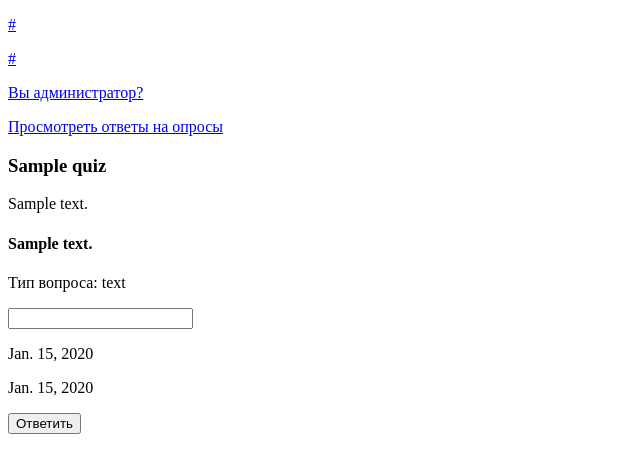
After one commit to mykhailokukol/fabrique_test, a Django app: page /quiz/1/ in a window 1280 px wide. The commit adds this page. Shown: the top 473 px of the page, without its empty margins (0-640 px from the left). Run offline with Django 3.2, Linux system fonts and the light colour scheme; tables that the repository leaves empty hold one stand-in row (values such as "Sample post").

Commit message:
save answers and show them

```diff
--- a/project/MainApp/admin.py
+++ b/project/MainApp/admin.py
@@ -4,3 +4,4 @@ from . import models
 # Register your models here.
 admin.site.register(models.Quiz)
 admin.site.register(models.Question)
+admin.site.register(models.Answer)
--- a/project/MainApp/forms.py
+++ b/project/MainApp/forms.py
@@ -29,3 +29,22 @@
         widgets = {
             'type': forms.RadioSelect(),
         }
+
+
+class AnswerForm(forms.ModelForm):
+
+    class Meta:
+
+        model = models.Answer
+        fields = ['text']
+
+
+class ChooseAnswerForm(forms.ModelForm):
+
+    class Meta:
+
+        model = models.Answer
+        fields = ['author']
+        widgets = {
+            'author': forms.RadioSelect()
+        }
--- a/project/MainApp/models.py
+++ b/project/MainApp/models.py
@@ -1,4 +1,5 @@
 from django.db import models
+from django.contrib.sessions.models import Session
 
 
 class Quiz(models.Model):
@@ -8,6 +9,7 @@ class Quiz(models.Model):
     date_finish = models.DateField(null=True)
     description = models.TextField(default='Описание опроса.')
     questions = models.ManyToManyField('Question', blank=True)
+    answers = models.ManyToManyField('Answer', blank=True)
 
     def __str__(self):
         return self.title
@@ -27,3 +29,12 @@ class Question(models.Model):
 
     def __str__(self):
         return self.text
+
+
+class Answer(models.Model):
+
+    author = models.ForeignKey(Session, on_delete=models.CASCADE)
+    text = models.CharField(max_length=255, blank=False, null=False)
+
+    def __str__(self):
+        return ('%s: %s' % (self.author.id, self.text))
--- a/project/MainApp/urls.py
+++ b/project/MainApp/urls.py
@@ -1,15 +1,18 @@
 from django.urls import path
+from django.contrib.auth.decorators import login_required
 from . import views
 
 
 urlpatterns = [
     path('', views.IndexView.as_view(), name='index_page'),
+    path('quiz/<int:quiz_pk>/', views.AnswersView.as_view(), name='answers_page'),
+    path('select-answer/', views.ViewAnswers.as_view(), name='answer_select_page'),
     path('login/', views.LoginView.as_view(), name='login_page'),
     path('logout/', views.logout_view, name='logout'),
-    path('create-quiz/', views.CreateQuizView.as_view(), name='quiz_create_page'),
-    path('create-question/', views.CreateQuestionView.as_view(), name='question_create_page'),
-    path('update-quiz/<int:pk>/', views.UpdateQuizView.as_view(), name='quiz_update_page'),
-    path('update-question/<int:pk>/', views.UpdateQuestionView.as_view(), name='question_update_page'),
-    path('delete-quiz/<int:pk>/', views.DeleteQuizView.as_view(), name='quiz_delete_page'),
-    path('delete-question/<int:pk>/', views.DeleteQuestionView.as_view(), name='question_delete_page'),
+    path('create-quiz/', login_required(views.CreateQuizView.as_view()), name='quiz_create_page'),
+    path('create-question/', login_required(views.CreateQuestionView.as_view()), name='question_create_page'),
+    path('update-quiz/<int:pk>/', login_required(views.UpdateQuizView.as_view()), name='quiz_update_page'),
+    path('update-question/<int:pk>/', login_required(views.UpdateQuestionView.as_view()), name='question_update_page'),
+    path('delete-quiz/<int:pk>/', login_required(views.DeleteQuizView.as_view()), name='quiz_delete_page'),
+    path('delete-question/<int:pk>/', login_required(views.DeleteQuestionView.as_view()), name='question_delete_page'),
 ]
--- a/project/MainApp/views.py
+++ b/project/MainApp/views.py
@@ -1,6 +1,8 @@
 from django.shortcuts import render, redirect, get_object_or_404
 from django.contrib.auth import logout, login, authenticate
 from django.contrib.auth.decorators import login_required
+from django.contrib.auth.models import User
+from django.contrib.sessions.models import Session
 from django.views.generic import View
 from . import models, forms
 from .utils import CreateObjectMixin, UpdateObjectMixin, DeleteObjectMixin
@@ -15,7 +17,31 @@ class IndexView(View):
             'quizes': active_quizes,
         })
 
-    def post(self, request):
+
+class AnswersView(View):
+
+    def get(self, request, quiz_pk):
+        form = forms.AnswerForm()
+        quiz = models.Quiz.objects.get(pk=quiz_pk)
+        return render(request, 'MainApp/answer.html', {
+            'quiz': quiz,
+            'form': form,
+        })
+
+    def post(self, request, quiz_pk):
+        form = forms.AnswerForm(request.POST)
+        quiz = models.Quiz.objects.get(pk=quiz_pk)
+        if form.is_valid():
+            request.session.save()
+            if not request.session.exists(request.session.session_key):
+                request.session.create()
+            session = Session.objects.get(session_key=request.session.session_key)
+            for answr in request.POST.getlist('text'):
+                new_answer = models.Answer.objects.create(
+                    text=answr,
+                    author=session,
+                )
+                quiz.answers.add(models.Answer.objects.get(text=answr, author=session))
         return redirect('/')
 
 
@@ -73,6 +99,31 @@ class DeleteQuestionView(DeleteObjectMixin, View):
     template = 'MainApp/question_delete.html'
 
 
+class ViewAnswers(View):
+
+    def get(self, request):
+        user_answers = None
+        form = forms.ChooseAnswerForm()
+        return render(request, 'MainApp/answers_select.html', {
+            'form': form,
+            'user_answers': user_answers,
+        })
+
+    def post(self, request):
+        form = forms.ChooseAnswerForm(request.POST)
+        if form.is_valid():
+            user = form.cleaned_data['author']
+            user_answers = models.Answer.objects.filter(author=user)
+            return render(request, 'MainApp/answers_select.html', {
+                'form': form,
+                'user_answers': user_answers,
+            })
+        else:
+            return render(request, 'MainApp/answers_select.html', {
+                'form': form,
+            })
+
+
 @login_required
 def logout_view(request):
     logout(request)
--- /dev/null
+++ b/project/templates/MainApp/answer.html
@@ -0,0 +1,27 @@
+{% extends 'base.html' %}
+
+
+{% block title %}
+  Опрос
+{% endblock %}
+{% block content %}
+  <div class="content">
+    <div class="quiz">
+      <form class="" action="{% url 'answers_page' quiz.pk %}" method="post">
+        {% csrf_token %}
+        <h3>{{ quiz.title }}</h3>
+        <p>{{ quiz.description }}</p>
+        {% for q in quiz.questions.all %}
+          <h4>{{ q.text }}</h4>
+          <p>Тип вопроса: {{ q.type }}</p>
+          <p>
+            {{ form.text }}
+          </p>
+        {% endfor %}
+        <p>{{ quiz.date_start }}</p>
+        <p>{{ quiz.date_finish }}</p>
+        <button type="submit" name="button">Ответить</button>
+      </form>
+    </div>
+  </div>
+{% endblock %}
--- a/project/templates/base.html
+++ b/project/templates/base.html
@@ -16,6 +16,7 @@
         {% endif %}
       {% else %}
         <p><a href="{% url 'login_page' %}">Вы администратор?</a></p>
+        <p><a href="{% url 'answer_select_page' %}">Просмотреть ответы на опросы</a></p>
       {% endif %}
     </div>
     {% block content %}
```
Also changed, not shown: project/templates/MainApp/answers_select.html (added, +23 -0 lines), project/templates/MainApp/index.html (+12 -0 lines), project/MainApp/migrations/0003_auto_20210930_1352.py (added), project/MainApp/migrations/0004_auto_20210930_1411.py (added), project/MainApp/migrations/0005_auto_20210930_1431.py (added).
